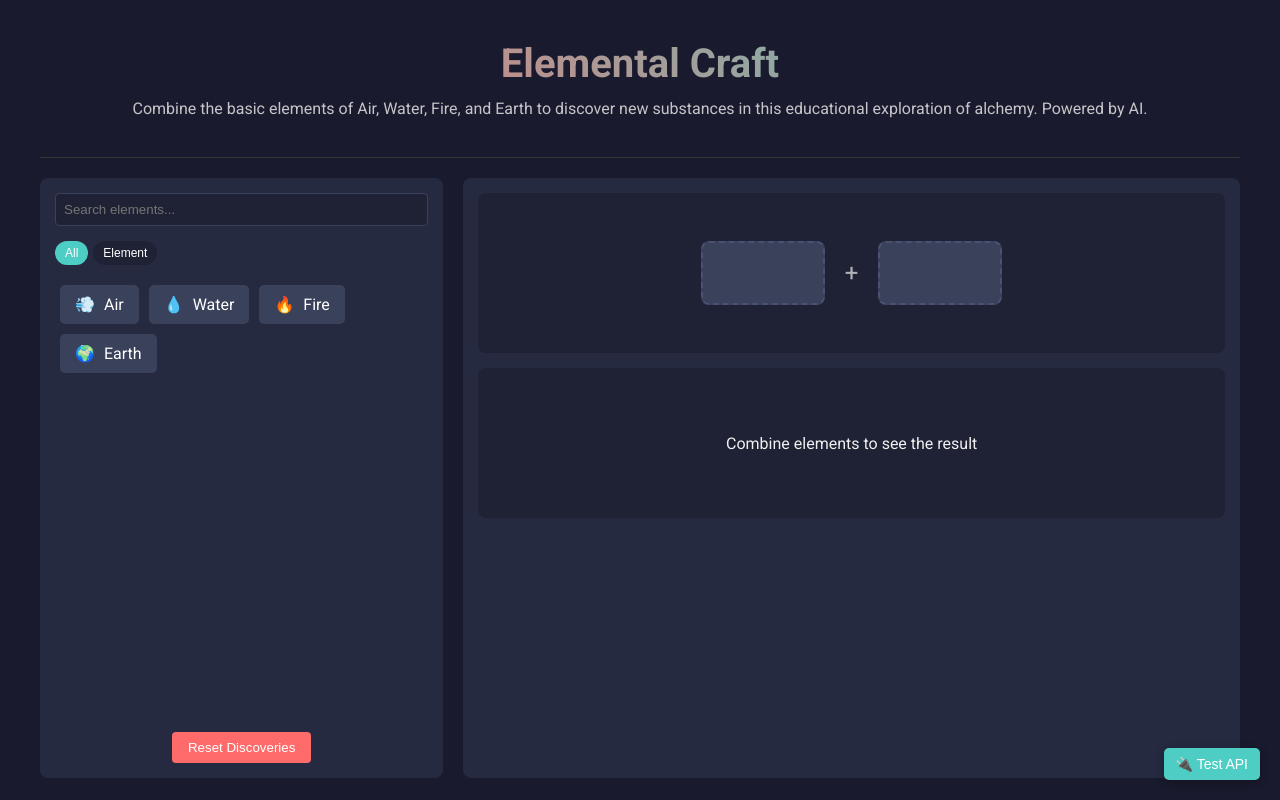
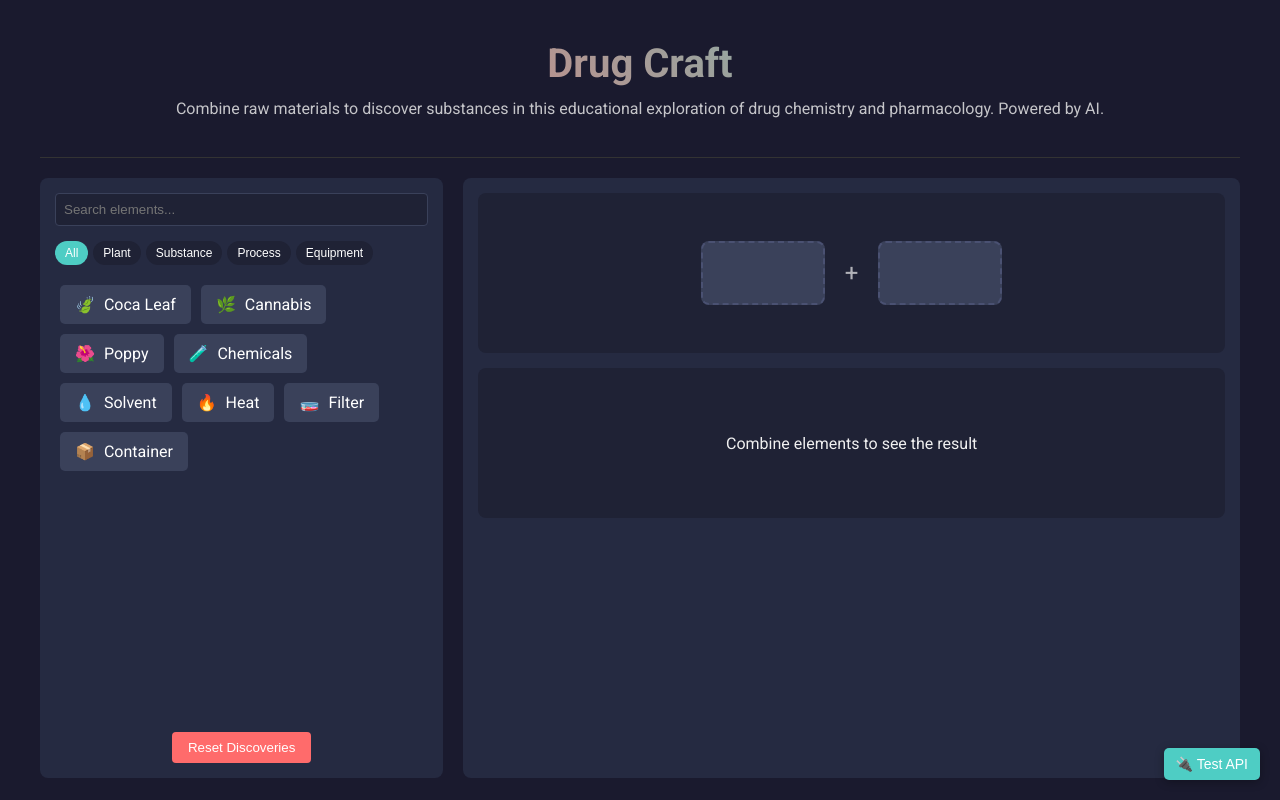
Before and after one commit to BlakeDanielson/drug-craft-game, a website: page index.html in a window 1280 px wide. Drawn offline with Linux system fonts and the light colour scheme.

Commit message:
Convert to drug crafting theme with realistic raw materials

```diff
--- a/game.js
+++ b/game.js
@@ -1,10 +1,14 @@
 document.addEventListener('DOMContentLoaded', function() {
-  // Initial elements - basic elements that users can build upon
+  // Initial elements - basic drug components as building blocks
   const initialElements = [
-    { id: 'air', name: 'Air', icon: '💨', category: 'element' },
-    { id: 'water', name: 'Water', icon: '💧', category: 'element' },
-    { id: 'fire', name: 'Fire', icon: '🔥', category: 'element' },
-    { id: 'earth', name: 'Earth', icon: '🌍', category: 'element' }
+    { id: 'coca_leaf', name: 'Coca Leaf', icon: '🍃', category: 'plant' },
+    { id: 'cannabis', name: 'Cannabis', icon: '🌿', category: 'plant' },
+    { id: 'poppy', name: 'Poppy', icon: '🌺', category: 'plant' },
+    { id: 'chemicals', name: 'Chemicals', icon: '🧪', category: 'substance' },
+    { id: 'solvent', name: 'Solvent', icon: '💧', category: 'substance' },
+    { id: 'heat', name: 'Heat', icon: '🔥', category: 'process' },
+    { id: 'filter', name: 'Filter', icon: '🧫', category: 'equipment' },
+    { id: 'container', name: 'Container', icon: '📦', category: 'equipment' }
   ];
 
   // Cache for storing previously generated combinations
--- a/index.html
+++ b/index.html
@@ -3,15 +3,15 @@
 <head>
   <meta charset="UTF-8">
   <meta name="viewport" content="width=device-width, initial-scale=1.0">
-  <title>Elemental Craft | Alchemy Explorer</title>
+  <title>Drug Craft | Educational Drug Simulator</title>
   <link href="https://fonts.googleapis.com/css2?family=Roboto:wght@400;700&display=swap" rel="stylesheet">
   <link rel="stylesheet" href="styles.css">
 </head>
 <body>
   <div class="container">
     <header>
-      <h1>Elemental Craft</h1>
-      <p>Combine the basic elements of Air, Water, Fire, and Earth to discover new substances in this educational exploration of alchemy. Powered by AI.</p>
+      <h1>Drug Craft</h1>
+      <p>Combine raw materials to discover substances in this educational exploration of drug chemistry and pharmacology. Powered by AI.</p>
     </header>
 
     <div class="game-container">
@@ -46,12 +46,12 @@
         </div>
         <div class="settings-row">
           <span>API Status:</span>
-          <div id="api-status"><span class="status-circle yellow"></span>Unknown</div>
+          <div id="api-status" class="status"><span class="status-circle yellow"></span>Unknown</div>
         </div>
         <div class="settings-row">
           <button id="test-api-button" class="test-button">Test API Connection</button>
         </div>
-        <div class="api-info">
+        <div id="api-message" class="api-info">
           <p>This game requires an active OpenAI API connection to function.</p>
           <p>Set your API key in the <code>.env</code> file.</p>
         </div>
```
Also changed, not shown: api/generate-combination.js (+7 -7 lines).
